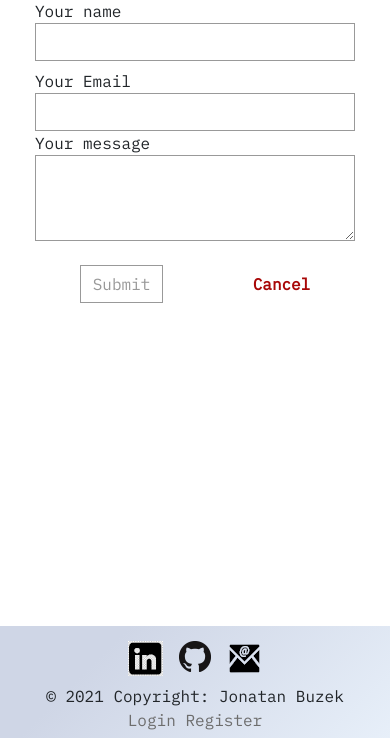
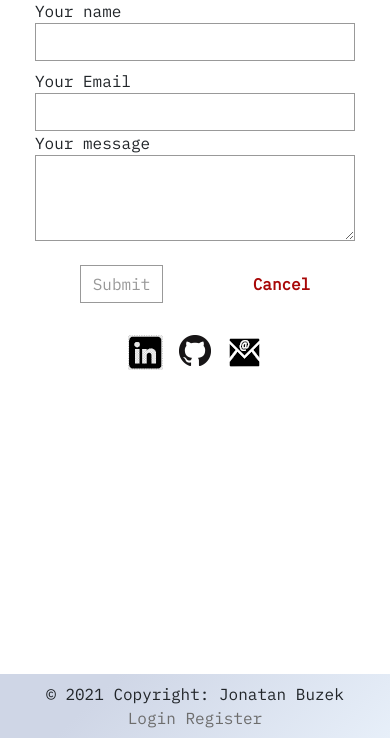
Before and after one commit to jonatanocr/p5_blog, a PHP site: page /App/View/contact.php in a window 390 px wide. Shown: the part 106-844 px from the top of the page. Run offline with PHP 8.4, Linux system fonts and the light colour scheme; some libraries are stand-ins or nearby versions.

Commit message:
responsive mode

```diff
--- a/App/Model/PostManager.php
+++ b/App/Model/PostManager.php
@@ -32,7 +32,7 @@ class PostManager
     }
 
     public function fetch_all() {
-        $sql = 'SELECT id, DATE_FORMAT(updated_date, "%d.%m.%Y") updatedDate, title, header FROM posts';
+        $sql = 'SELECT id, DATE_FORMAT(updated_date, "%d.%m.%Y") updatedDate, title, header, content FROM posts';
         $query = $this->db->prepare($sql);
         $query->execute();
         // todo use hydrate function
--- a/App/View/blog/index.php
+++ b/App/View/blog/index.php
@@ -13,9 +13,8 @@ if (isset($_SESSION['user_type']) && $_SESSION['user_type'] === 'admin') {
 }
 if (isset($posts)) {
     foreach ($posts as $post) { ?>
-        <div class="container mt-4 blog_post_div">
+        <div class="row mt-4 blog_post_div">
             <p class="blog_line_title">
-                <?php echo '[' . $post->getUpdatedDate() . ']'; ?>
                 <a class="blog_post_title" href="index.php?action=post-display-<?php echo $post->getId() . '">' . $post->getTitle(); ?></a>
             <?php
                 if (isset($_SESSION['user_type']) && $_SESSION['user_type'] === 'admin') { ?>
@@ -23,7 +22,7 @@ if (isset($posts)) {
                 <a href="#" onclick="alertMsg(<?php echo $post->getId(); ?>, 'post')" class="post_link_a post_link_delete">&#10007;</a></span>
                 <?php } ?>
             </p>
-            <p class="blog_line_description"><?php echo $post->getReadingTime() . 'min · ' . $post->getHeader(); ?></p>
+            <p class="blog_line_description"><?php echo $post->getUpdatedDate() . ' · ' . $post->getReadingTime() . 'min <span class="small_screen_hide">· </span><span class="small_screen_show"><br></span>' . $post->getHeader(); ?></p>
         </div>
     <?php }
 }
--- a/App/View/blog/post.php
+++ b/App/View/blog/post.php
@@ -2,12 +2,12 @@
 ob_start();
 ?>
 <h1 class="mt-4 mb-4"><?php echo $post_data['post']->getTitle(); ?></h1>
-<div class="container">
+<div class="row">
     <p class="post_line_header"><?php echo '[' . $post_data['post']->getUpdatedDate() . '] ' . $post_data['post_author']->getUsername(); ?></p>
     <p class="post_line_header"><?php echo $post_data['post']->getReadingTime() . 'min · ' . $post_data['post']->getHeader(); ?></p>
     <p class="post_line_content mt-4"><?php echo $post_data['post']->getContent(); ?></p>
 </div>
-<div class="container comments_div">
+<div class="row comments_div">
     <h3 class="mt-3 mb-3">&#10098;Comments&#10099;</h3>
     <?php foreach ($post_data['comments'] as $comment) {
         if ($comment->getVerified() === 1) { ?>
--- a/App/View/contact.php
+++ b/App/View/contact.php
@@ -37,6 +37,24 @@ ob_start();
     </div>
 </form>
 
+<div class="container mt-4" id="contact_social_links_bloc">
+        <div class="icon_img">
+            <a target="_blank" rel="noopener noreferrer" href="https://www.linkedin.com/in/jonatanbuzek/" title="linkedin">
+                <img src="media/icon/in.png">
+            </a>
+        </div>
+        <div class="icon_img">
+            <a target="_blank" rel="noopener noreferrer" href="https://github.com/jonatanocr" title="gitHub">
+                <img src="media/icon/GitHub-Mark-32px.png">
+            </a>
+        </div>
+        <div class="icon_img">
+            <a target="_blank" rel="noopener noreferrer" href="mailto:buzek.jonatan@gmail.com" title="buzek.jonatan@gmail.com">
+                <img src="media/icon/email.png">
+            </a>
+        </div>
+</div>
+
 <?php
 $page_body = ob_get_clean();
 require(ROOT . '/App/View/template.php');
--- a/App/View/homepage.php
+++ b/App/View/homepage.php
@@ -8,9 +8,9 @@ if (isset($_GET['add']) && $_GET['add'] == 1) {
         Votre compte a bien été créé
     </div>
 <?php } ?>
-<div class="row mt-5 mb-5">
+<div class="row mt-5 mb-5" id="bloc_homepage">
     <div class="col" style="text-align: center">
-        <img src="media/me_sh_small.png" id="homepage_picture">
+        <img src="media/me_sh_s.png" id="homepage_picture">
     </div>
     <div class="col">
         <p>Hi, I’m Jonatan, a web developer.</p>
--- a/App/View/template.php
+++ b/App/View/template.php
@@ -2,12 +2,14 @@
 <html lang="en">
 <head>
     <meta charset="utf-8">
+    <meta name="viewport" content="width=device-width, initial-scale=1, shrink-to-fit=no">
     <title>Jonatan Buzek Blog</title>
     <link href="https://cdn.jsdelivr.net/npm/bootstrap@5.0.0/dist/css/bootstrap.min.css" rel="stylesheet" integrity="sha384-wEmeIV1mKuiNpC+IOBjI7aAzPcEZeedi5yW5f2yOq55WWLwNGmvvx4Um1vskeMj0" crossorigin="anonymous">
     <link rel="preconnect" href="https://fonts.googleapis.com">
     <link rel="preconnect" href="https://fonts.gstatic.com" crossorigin>
     <link href="https://fonts.googleapis.com/css2?family=IBM+Plex+Mono&display=swap" rel="stylesheet">
     <link href="css/style.css" rel="stylesheet" />
+    <link rel="stylesheet" media="screen and (max-width: 768px)" href="css/style_768px.css" />
 </head>
 <body>
     <div class="container-sm" id="page_bloc">
@@ -63,6 +65,7 @@
             echo $page_body;
             ?>
         </div>
+        <div id="separator" style="font-size: 3em;">&nbsp;</div>
     </div>
     <footer class="text-center text-lg-start">
         <div class="text-center" id="footer_bloc">
--- a/public/css/style.css
+++ b/public/css/style.css
@@ -67,6 +67,10 @@ footer {
     display: flex;
 }
 
+#contact_social_links_bloc {
+    display: none;
+}
+
 .icon_img {
     margin: 0.5em 0.5em 0.5em 0.5em !important;
 }
@@ -118,7 +122,6 @@ footer {
 }
 
 .blog_post_title {
-    margin-left: 1em;
     font-size: 1.4em;
     text-decoration: none;
     color: black;
@@ -264,3 +267,7 @@ h1, h3, .comments_separator {
     text-align: center;
     margin-top: 4em;
 }
+
+.small_screen_show {
+    display: none;
+}
--- /dev/null
+++ b/public/css/style_768px.css
@@ -0,0 +1,46 @@
+#bloc_homepage {
+    margin-top: 0.5em !important;
+    display: flex;
+    flex-direction: column;
+}
+
+#homepage_picture {
+    max-height: 150px;
+    max-width: 150px;
+}
+
+#separator {
+    font-size: 0.5em;
+}
+
+footer {
+    height: 4em;
+}
+
+#social_links_bloc {
+    display: none;
+}
+
+#contact_social_links_bloc {
+    display: flex !important;
+    flex-direction: row !important;
+    justify-content: center;
+}
+
+.small_screen_show {
+    display: block;
+    height: 1px;
+}
+
+.small_screen_hide {
+    display: none;
+}
+
+.blog_line_title, .blog_line_description, .blog_line_add, .post_line_header, .post_line_content, .comments_line {
+    margin-left: 0 !important;
+    margin-right: 0 !important;
+}
+
+.post_line_header, .post_line_content, .comments_line, form {
+    max-width: 100% !important;
+}
```
Also changed, not shown: public/media/me_sh_s.png (renamed from public/media/me_sh_small.png).
